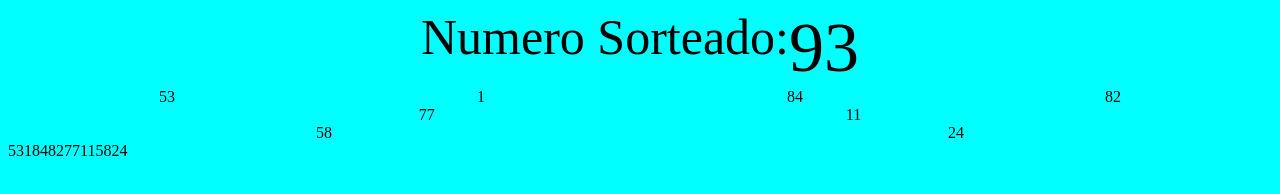
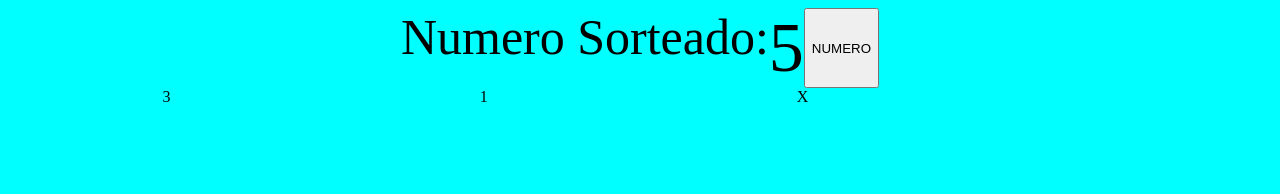
Before and after one commit to vongif/loteria, a plain HTML site: page index.html in a window 1280 px wide. Drawn offline with Linux system fonts and the light colour scheme.

Commit message:
funciones

```diff
--- a/index.html
+++ b/index.html
@@ -16,6 +16,10 @@
         <div class="sorteo">
             <a> Numero Sorteado: </a>
             <div id="numero" class="number"></div>
+
+        <button onclick="carton()">
+            NUMERO
+            </button>
         </div>
         <div class="carton">
             <div class="carton1">
--- a/loteria.js
+++ b/loteria.js
@@ -1,75 +1,36 @@
 
-let sorteo = Math.ceil(Math.random() * (99 - 0) + 0);
-document.getElementById("numero").innerHTML = sorteo;
+let sorteo = Math.ceil(Math.random() * (5 - 0) + 0);
+document.getElementById("numero").innerHTML=sorteo;
+
+let uno = Math.ceil(Math.random() * (5-0) + 0);
+document.getElementById("1").innerHTML=uno;
+
+let dos = Math.ceil(Math.random() * (5-0) + 0);
+document.getElementById("2").innerHTML=dos;
+
+let tres = Math.ceil(Math.random() * (5-0) + 0);
+document.getElementById("3").innerHTML=tres;
 
 
 
-let uno = Math.ceil(Math.random() * (99-0) + 0);
-    document.write(uno)
 
-if(sorteo === uno){
-    document.getElementById("igual1").innerHTML="X"
-}else{
-    document.getElementById(1).innerHTML=uno;
+function carton1() {
+    if (sorteo === uno) {
+        document.getElementById("1").innerHTML = "X"
+    }
 }
+carton1()
 
+function carton2() {
+    if (sorteo === dos) {
+        document.getElementById("2").innerHTML = "X"
+    }
+}
+carton2()
 
-let dos = Math.ceil(Math.random() * (99-0) + 0);
-document.write(dos)
-if(sorteo === dos){
-    document.getElementById("igual2").innerHTML="X"
-}else{
-    document.getElementById(2).innerHTML=dos;
+function carton3() {
+    if (sorteo === tres) {
+        document.getElementById("3").innerHTML = "X"
+    }
 }
-
-let tres = Math.ceil(Math.random() * (99-0) + 0);
-document.write(tres)
-if(sorteo === tres){
-    document.getElementById("igual3").innerHTML="X"
-}else{
-    document.getElementById(3).innerHTML=tres;
-}
-
-
-let cuatro = Math.ceil(Math.random() * (99-0) + 0);
-document.write(cuatro)
-if(sorteo === cuatro){
-    document.getElementById("igual4").innerHTML="X"
-}else{
-    document.getElementById(4).innerHTML=cuatro;
-}
-
-let cinco = Math.ceil(Math.random() * (99-0) + 0);
-document.write(cinco)
-if(sorteo === cinco){
-    document.getElementById("igual5").innerHTML="X"
-}else{
-    document.getElementById(5).innerHTML=cinco;
-}
-
-
-let seis = Math.ceil(Math.random() * (99-0) + 0);
-document.write(seis)
-if(sorteo === seis){
-    document.getElementById("igual6").innerHTML="X"
-}else{
-    document.getElementById(6).innerHTML=seis;
-}
-
-
-let siete = Math.ceil(Math.random() * (99-0) + 0);
-document.write(siete)
-if(sorteo === siete){
-    document.getElementById("igual7").innerHTML="X"
-}else{
-    document.getElementById(7).innerHTML=siete;
-}
-
-
-let ocho = Math.ceil(Math.random() * (99-0) + 0);
-document.write(ocho)
-if(sorteo === ocho){
-    document.getElementById("igual8").innerHTML="X"
-}else{
-    document.getElementById(8).innerHTML=ocho;
-}
+carton3()
```
